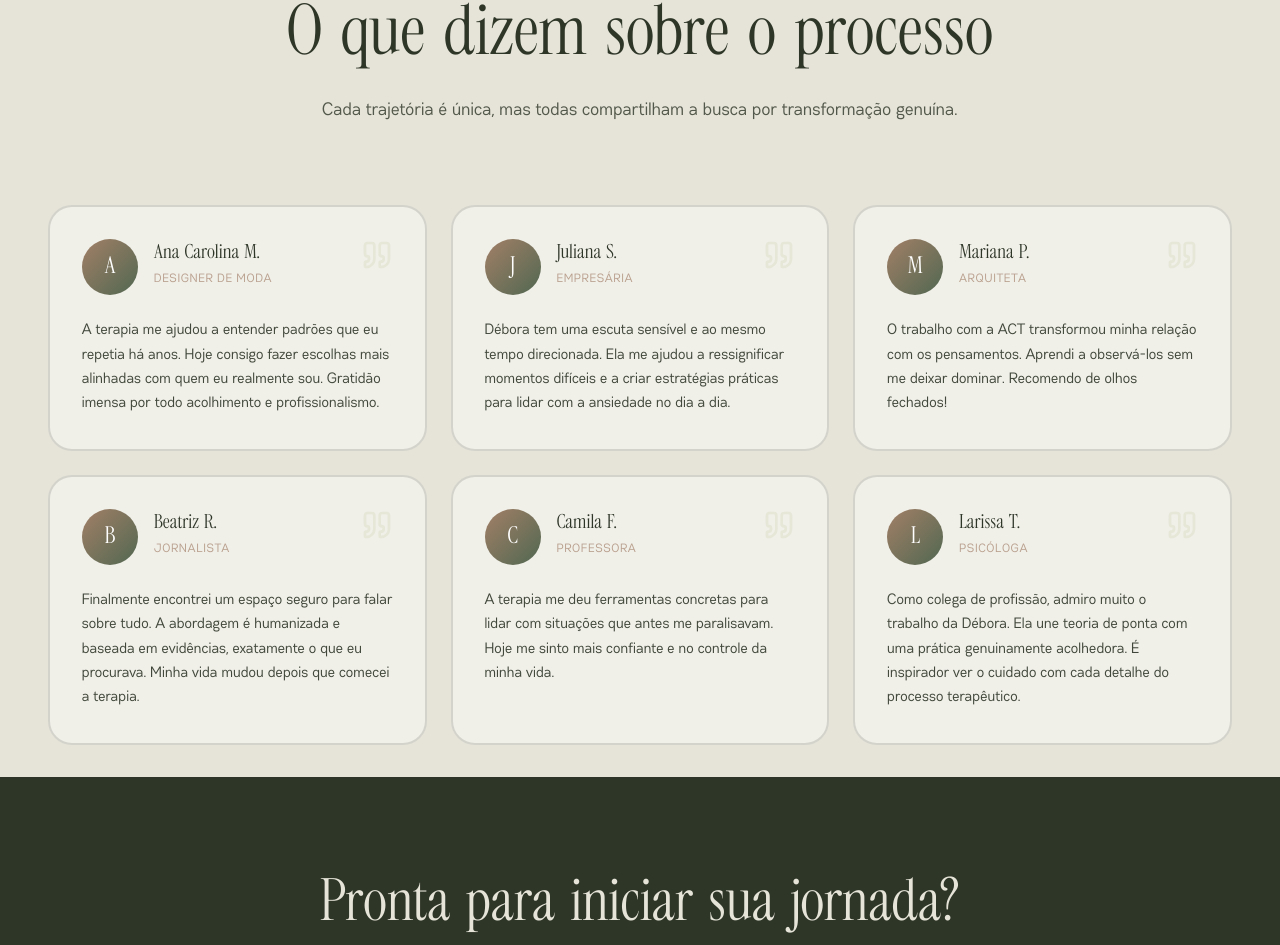
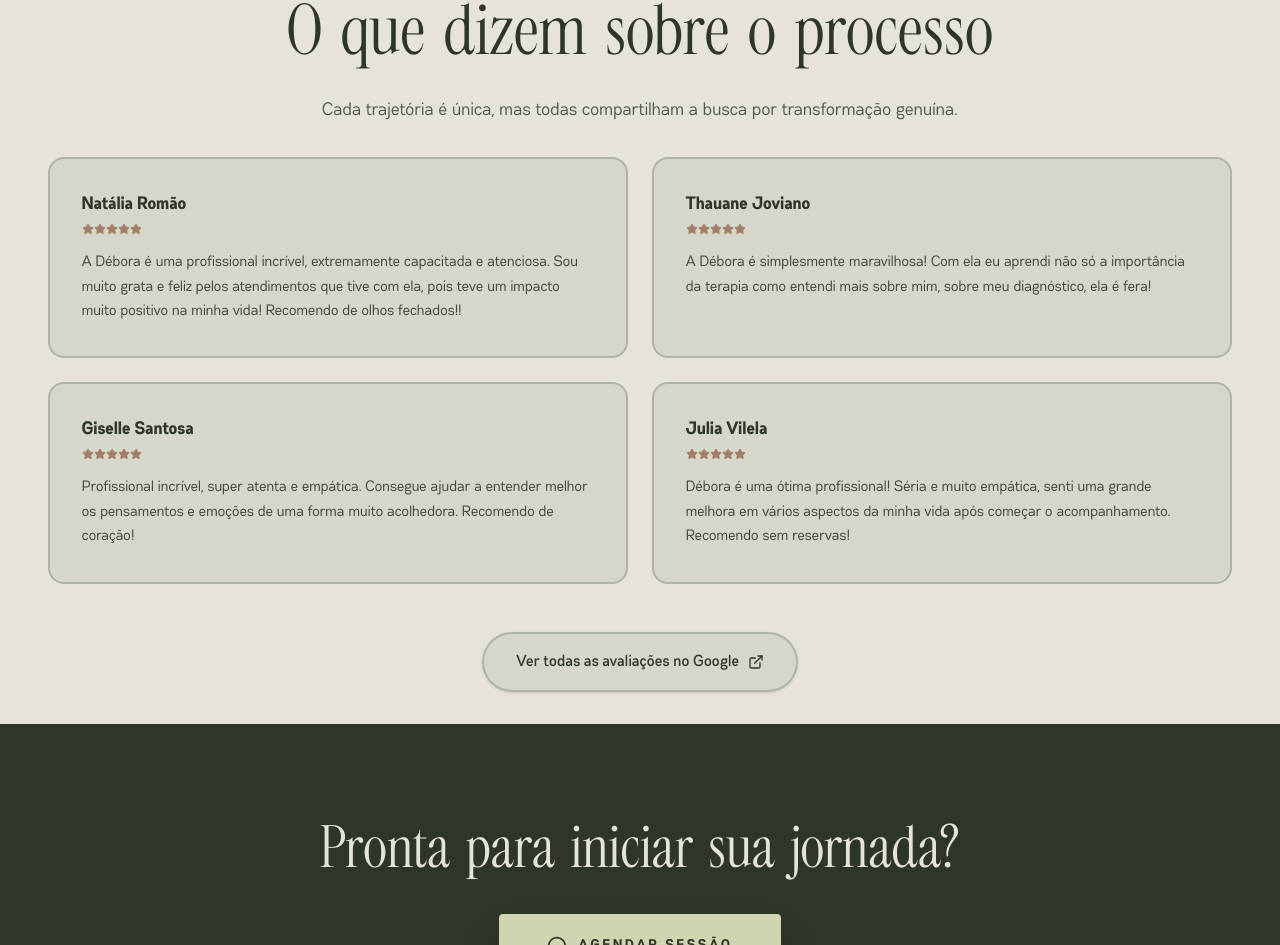
Before and after one commit to gmmdevbr/debora-blaso, a React (Vite) app: page / in a window 1280 px wide. Shown: the part 4650-5595 px from the top of the page. Built offline with nearby package versions, Linux system fonts and the light colour scheme.

Commit message:
feat: rework reviews section

```diff
--- a/src/components/Reviews.tsx
+++ b/src/components/Reviews.tsx
@@ -1,61 +1,45 @@
-import { Quote } from 'lucide-react';
+import { Star, ExternalLink } from 'lucide-react';
 
 interface Testimonial {
   id: number;
   name: string;
-  role: string;
   content: string;
   initial: string;
+  rating: number;
 }
 
 const testimonials: Testimonial[] = [
   {
     id: 1,
-    name: 'Ana Carolina M.',
-    role: 'Designer de Moda',
+    name: 'Natália Romão',
     content:
-      'A terapia me ajudou a entender padrões que eu repetia há anos. Hoje consigo fazer escolhas mais alinhadas com quem eu realmente sou. Gratidão imensa por todo acolhimento e profissionalismo.',
-    initial: 'A',
+      'A Débora é uma profissional incrível, extremamente capacitada e atenciosa. Sou muito grata e feliz pelos atendimentos que tive com ela, pois teve um impacto muito positivo na minha vida! Recomendo de olhos fechados!!',
+    initial: 'N',
+    rating: 5,
   },
   {
     id: 2,
-    name: 'Juliana S.',
-    role: 'Empresária',
+    name: 'Thauane Joviano',
     content:
-      'Débora tem uma escuta sensível e ao mesmo tempo direcionada. Ela me ajudou a ressignificar momentos difíceis e a criar estratégias práticas para lidar com a ansiedade no dia a dia.',
-    initial: 'J',
+      'A Débora é simplesmente maravilhosa! Com ela eu aprendi não só a importância da terapia como entendi mais sobre mim, sobre meu diagnóstico, ela é fera!',
+    initial: 'T',
+    rating: 5,
   },
   {
     id: 3,
-    name: 'Mariana P.',
-    role: 'Arquiteta',
+    name: 'Giselle Santosa',
     content:
-      'O trabalho com a ACT transformou minha relação com os pensamentos. Aprendi a observá-los sem me deixar dominar. Recomendo de olhos fechados!',
-    initial: 'M',
+      'Profissional incrível, super atenta e empática. Consegue ajudar a entender melhor os pensamentos e emoções de uma forma muito acolhedora. Recomendo de coração!',
+    initial: 'G',
+    rating: 5,
   },
   {
     id: 4,
-    name: 'Beatriz R.',
-    role: 'Jornalista',
+    name: 'Julia Vilela',
     content:
-      'Finalmente encontrei um espaço seguro para falar sobre tudo. A abordagem é humanizada e baseada em evidências, exatamente o que eu procurava. Minha vida mudou depois que comecei a terapia.',
-    initial: 'B',
-  },
-  {
-    id: 5,
-    name: 'Camila F.',
-    role: 'Professora',
-    content:
-      'A terapia me deu ferramentas concretas para lidar com situações que antes me paralisavam. Hoje me sinto mais confiante e no controle da minha vida.',
-    initial: 'C',
-  },
-  {
-    id: 6,
-    name: 'Larissa T.',
-    role: 'Psicóloga',
-    content:
-      'Como colega de profissão, admiro muito o trabalho da Débora. Ela une teoria de ponta com uma prática genuinamente acolhedora. É inspirador ver o cuidado com cada detalhe do processo terapêutico.',
-    initial: 'L',
+      'Débora é uma ótima profissional! Séria e muito empática, senti uma grande melhora em vários aspectos da minha vida após começar o acompanhamento. Recomendo sem reservas!',
+    initial: 'J',
+    rating: 5,
   },
 ];
 
@@ -66,7 +50,7 @@ export function Reviews() {
       className="py-8 px-6 md:px-12 bg-summer-sand scroll-mt-20"
     >
       <div className="max-w-7xl mx-auto">
-        <div className="text-center mb-16 sm:mb-20 reveal">
+        <div className="text-center mb-8 reveal">
           <span className="text-[10px] uppercase tracking-[0.25em] font-bold text-lambs-ear block mb-6 opacity-70">
             Depoimentos
           </span>
@@ -79,34 +63,40 @@ export function Reviews() {
           </p>
         </div>
 
-        <div className="grid grid-cols-1 md:grid-cols-2 lg:grid-cols-3 gap-6">
+        <div className="grid grid-cols-1 md:grid-cols-2 gap-6 mb-12">
           {testimonials.map((testimonial) => (
             <div
               key={testimonial.id}
-              className="reveal bg-white/40 border-2 border-monstera/15 rounded-2xl sm:rounded-3xl p-6 sm:p-8 hover:border-monstera/30 hover:bg-white/60 transition-all duration-500 group"
+              className="reveal bg-lambs-ear/10 border-2 border-lambs-ear/30 p-8 rounded-2xl hover:bg-lambs-ear/20 hover:border-lambs-ear/50 transition-all duration-300"
             >
-              <div className="flex items-start gap-3 sm:gap-4 mb-5 sm:mb-6">
-                <div className="w-12 h-12 sm:w-14 sm:h-14 rounded-full bg-linear-to-br from-walnut to-lambs-ear flex items-center justify-center shrink-0 group-hover:scale-110 transition-transform duration-500">
-                  <span className="text-white font-display text-xl sm:text-2xl">
-                    {testimonial.initial}
-                  </span>
+              <div className="mb-4">
+                <h3 className="font-bold text-monstera text-base sm:text-lg mb-1">
+                  {testimonial.name}
+                </h3>
+                <div className="flex text-walnut">
+                  {[...Array(5)].map((_, i) => (
+                    <Star key={i} className="w-3 h-3 fill-current" />
+                  ))}
                 </div>
-                <div className="flex-1">
-                  <h3 className="font-display text-lg sm:text-xl text-monstera mb-1">
-                    {testimonial.name}
-                  </h3>
-                  <p className="text-[10px] sm:text-xs uppercase tracking-wider text-walnut opacity-70">
-                    {testimonial.role}
-                  </p>
-                </div>
-                <Quote className="w-8 h-8 text-ginkgo/30 shrink-0" />
               </div>
-              <p className="text-monstera leading-relaxed opacity-90 text-[15px]">
+              <p className="text-monstera/90 leading-relaxed text-sm lg:text-[15px]">
                 {testimonial.content}
               </p>
             </div>
           ))}
         </div>
+
+        <div className="flex justify-center reveal">
+          <a
+            href="https://www.google.com/search?q=debora+blaso+psicologa"
+            target="_blank"
+            rel="noopener noreferrer"
+            className="inline-flex items-center gap-2 px-8 py-4 bg-lambs-ear/10 border-2 border-lambs-ear/30 rounded-full text-monstera font-medium hover:bg-lambs-ear hover:text-white transition-all duration-300 group shadow-sm hover:shadow-lg cursor-pointer"
+          >
+            <span>Ver todas as avaliações no Google</span>
+            <ExternalLink className="w-4 h-4 group-hover:translate-x-1 transition-transform" />
+          </a>
+        </div>
       </div>
     </section>
   );
```
